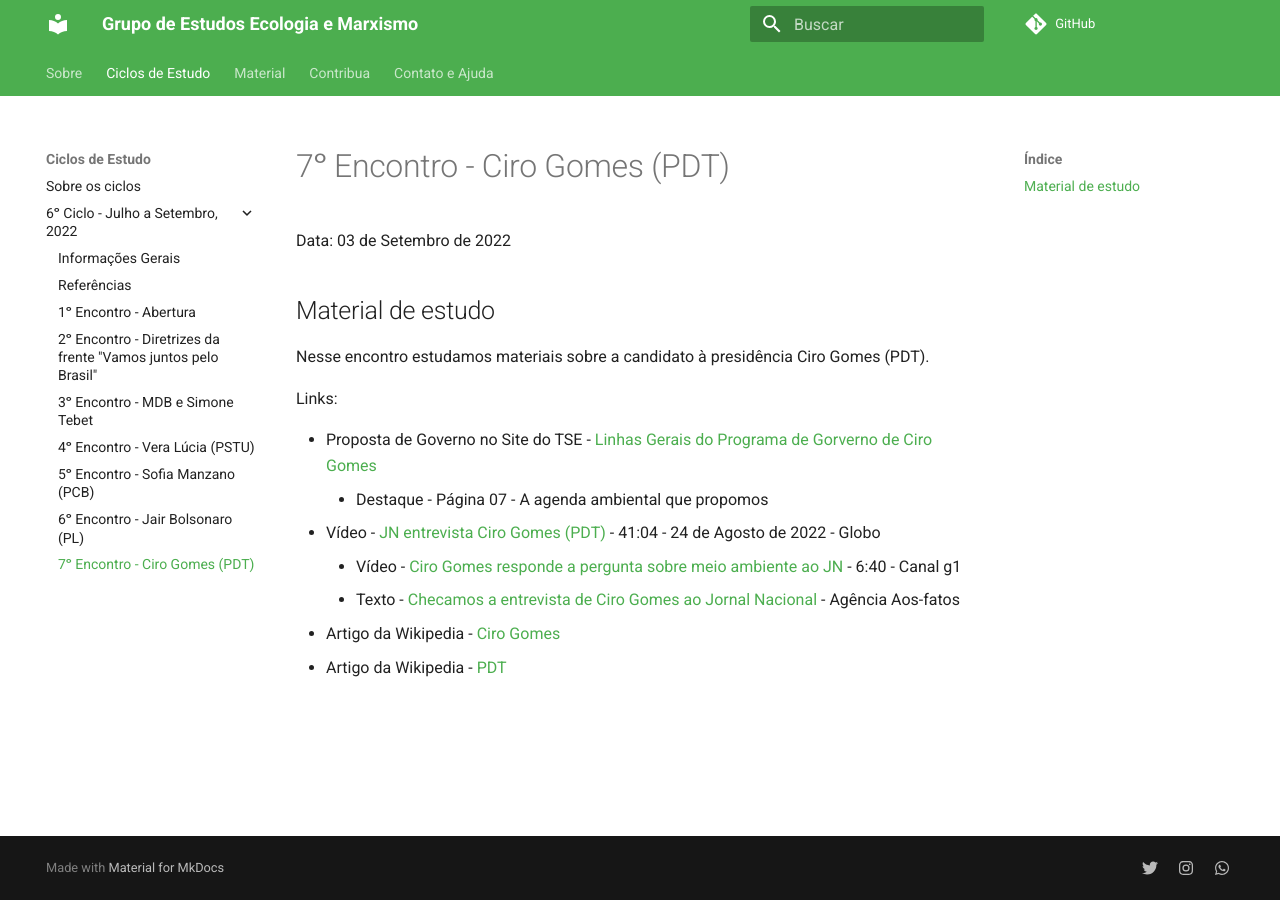
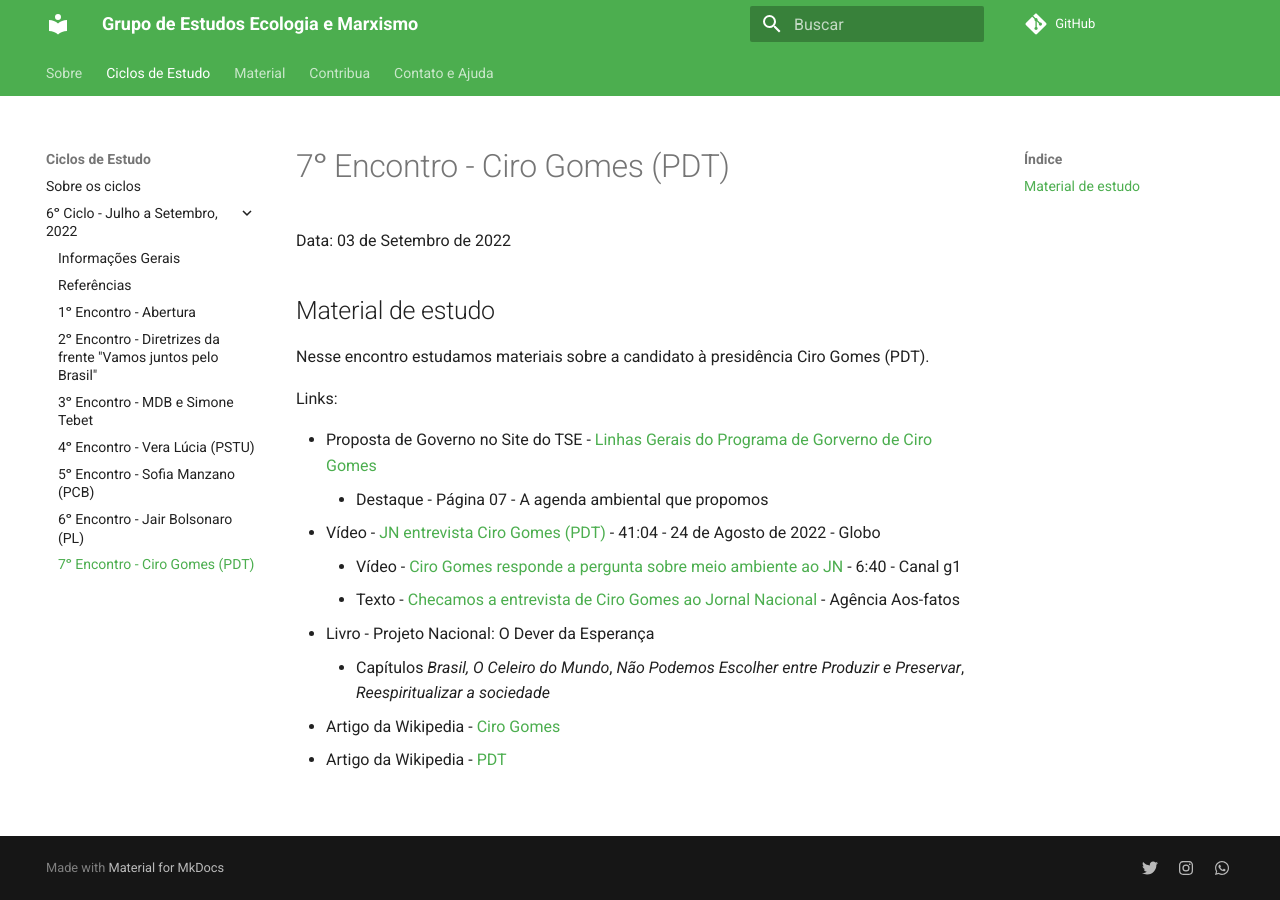
Before and after one commit to Ecomarx/ecomarx.github.io, an MkDocs documentation site: the page built from docs/6o-ciclo/7o-encontro.md, in a window 1280 px wide. Built offline with MkDocs 1.6.1 and Material for MkDocs 9.7.7, drawn with Linux system fonts in a browser that asks for light colours; comment, search, counter and statistics services are not loaded.

Commit message:
Capítulos do livro Projeto Nacional: O Dever da Esperança

```diff
--- a/docs/6o-ciclo/7o-encontro.md
+++ b/docs/6o-ciclo/7o-encontro.md
@@ -13,5 +13,7 @@
 - Vídeo - [JN entrevista Ciro Gomes (PDT)](https://globoplay.globo.com/v/10875842/) - 41:04 - 24 de Agosto de 2022 - Globo
     - Vídeo - [Ciro Gomes responde a pergunta sobre meio ambiente ao JN](https://youtu.be/xvjOBnQf1dY) - 6:40 - Canal g1
     - Texto - [Checamos a entrevista de Ciro Gomes ao Jornal Nacional](https://www.aosfatos.org/noticias/checamos-a-entrevista-de-ciro-gomes-ao-jornal-nacional/) - Agência Aos-fatos
+- Livro - Projeto Nacional: O Dever da Esperança
+    - Capítulos _Brasil, O Celeiro do Mundo_,  _Não Podemos Escolher entre Produzir e Preservar_, _Reespiritualizar a sociedade_
 - Artigo da Wikipedia - [Ciro Gomes](https://pt.wikipedia.org/wiki/Ciro_Gomes)
 - Artigo da Wikipedia - [PDT](https://pt.wikipedia.org/wiki/Partido_Democr%C3%A1tico_Trabalhista)
```
